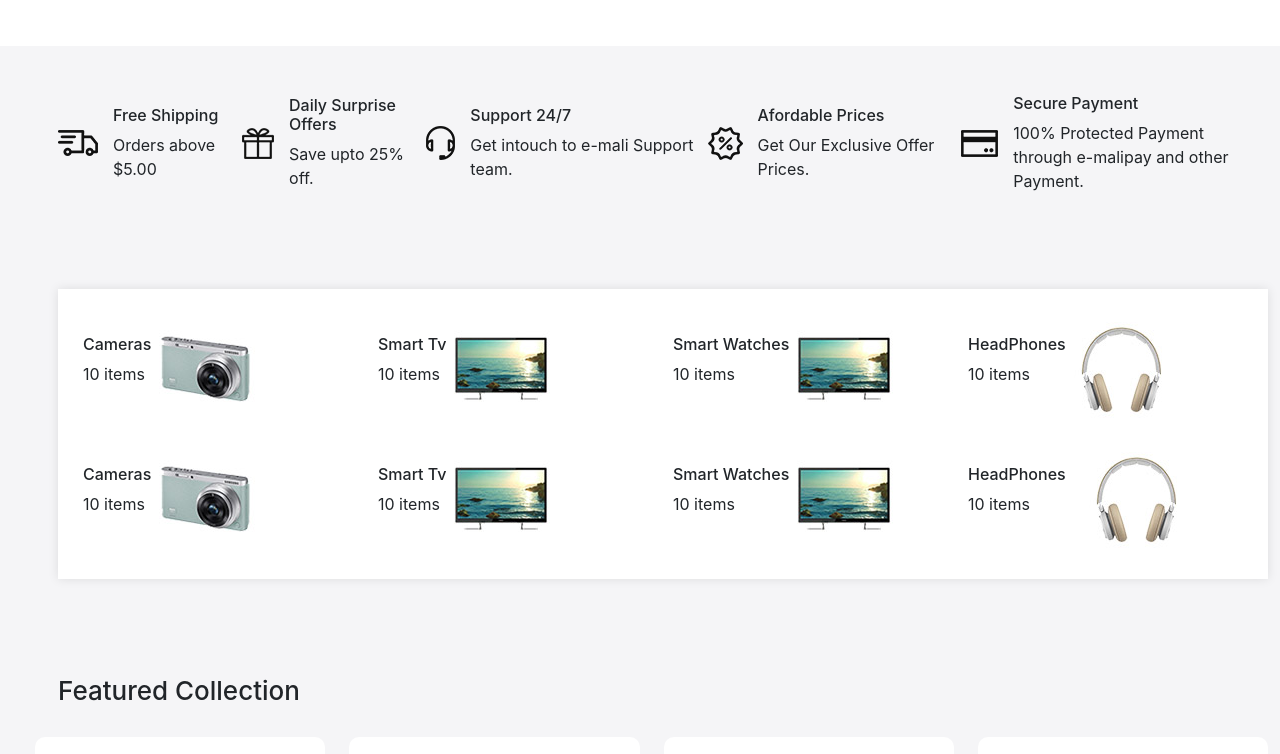
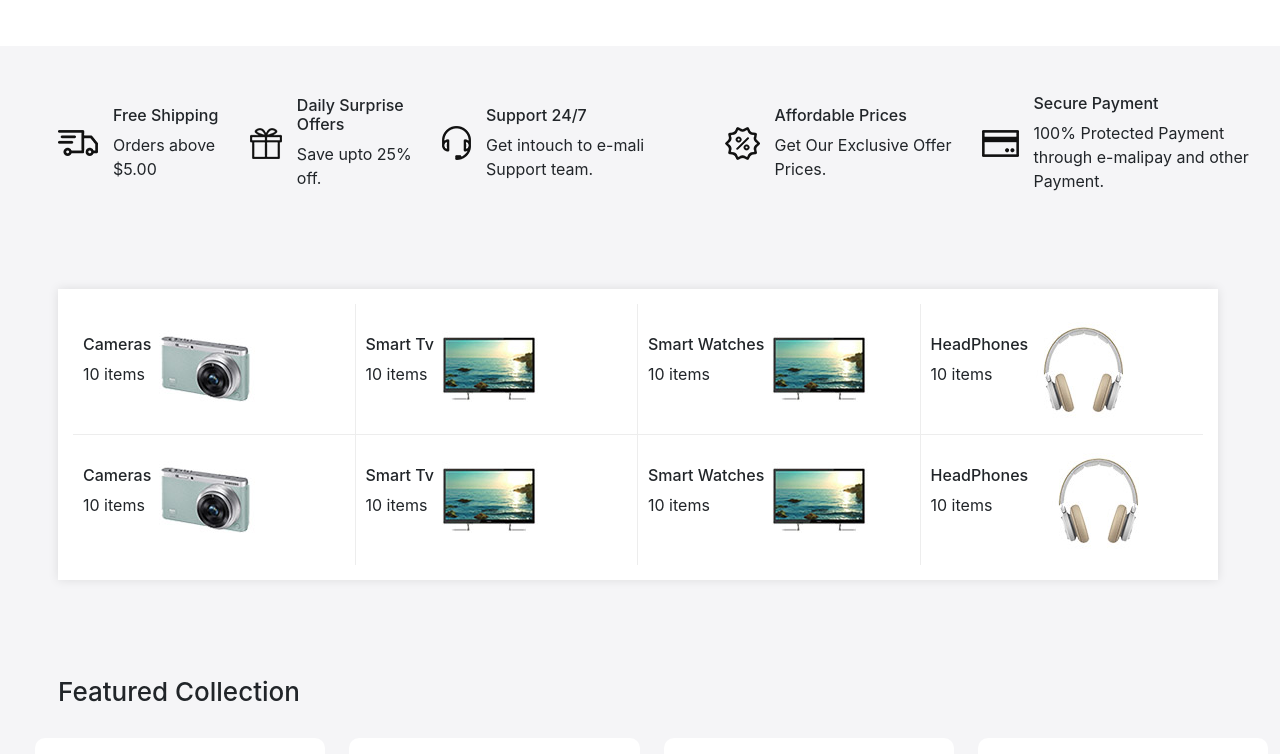
Before and after one commit to MtsumiAly/e-mali, a React (Create React App) app: page / in a window 1280 px wide. Shown: the part 578-1332 px from the top of the page. Built offline with nearby package versions, Linux system fonts and the light colour scheme.

Commit message:
changes in Home.js

```diff
--- a/src/App.css
+++ b/src/App.css
@@ -197,7 +197,7 @@ footer.input-group-text{
 .main-banner-content p {
   font-size: 18px;
   line-height: 28px;
-  letter-spacing: 0.4;
+  /*letter-spacing: 0.4;*/
   color: var(--color-131921);
 }
 /*styling small-banner-content*/
@@ -224,7 +224,7 @@ footer.input-group-text{
 .small-banner-content p {
   font-size: 14px;
   line-height: 22px;
-  letter-spacing: 0.4;
+  /*letter-spacing: 0.4;*/
   color: var(--color-131921);
 }
 /*combining the four small div into one to display in width*/
@@ -236,11 +236,23 @@ footer.input-group-text{
   background-color: var(--color-f5f5f7);
 }
 /*Home wrapper 2 Ends*/
+/*Home, services section*/
+.services > div {
+  margin-right: 20px;
+}
+
+.services > div:last-child {
+  margin-right: 0;
+}
 /*category section*/
+.container-xxl {
+  margin-right: 30px;
+}
 .categories{
   background-color: white;
   box-shadow: 0 0 10px #0000001a;
   padding: 15px;
+  margin-right: 50px;
 }
 /*styling for div categories--Major container--*/
 .categories>div{
@@ -255,17 +267,17 @@ footer.input-group-text{
 .categories>div:nth-child(2),
 .categories>div:nth-child(3),
 .categories>div:nth-child(4){
-  border-bottom:  1px solid var(--clor-ededed);
+  border-bottom:  1px solid var(--color-ededed);
 }
 .categories>div:nth-child(1),
 .categories>div:nth-child(2),
 .categories>div:nth-child(3){
-  border-right:  1px solid var(--clor-ededed);
+  border-right:  1px solid var(--color-ededed);
 }
 .categories>div:nth-child(5),
 .categories>div:nth-child(6),
 .categories>div:nth-child(7){
-  border-right:  1px solid var(--clor-ededed);
+  border-right:  1px solid var(--color-ededed);
 }
 
 /*End of category section*/
@@ -290,7 +302,7 @@ footer.input-group-text{
   padding: 15px;
 }
 /*blog content date*/
-.blog-content date{
+.date{
   font-size: 13px;
   line-height: 24px;
   text-transform: uppercase;
--- a/src/pages/Home.js
+++ b/src/pages/Home.js
@@ -103,7 +103,7 @@ const Home = () => {
               <div className="d-flex align-items-center gap-15">
                 <img src="/images/service-04.png" alt="services"/>
                 <div>
-                  <h6>Afordable Prices</h6>
+                  <h6>Affordable Prices</h6>
                   <p className="mb-0">Get Our Exclusive Offer Prices.</p>
                 </div>
               </div>
```
